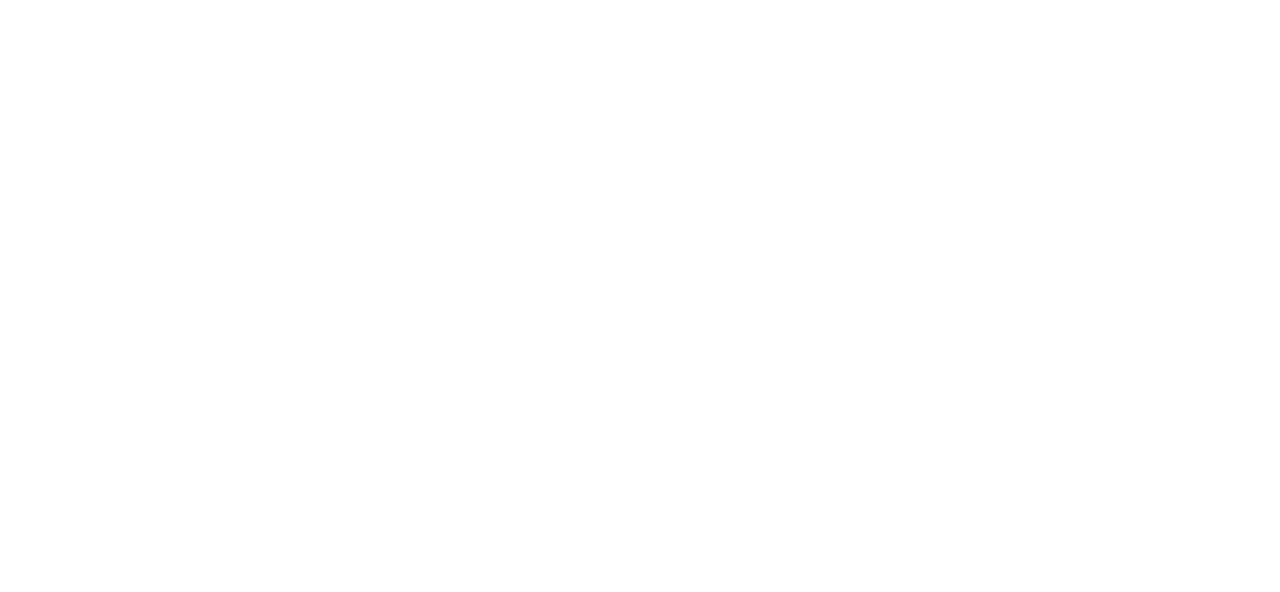
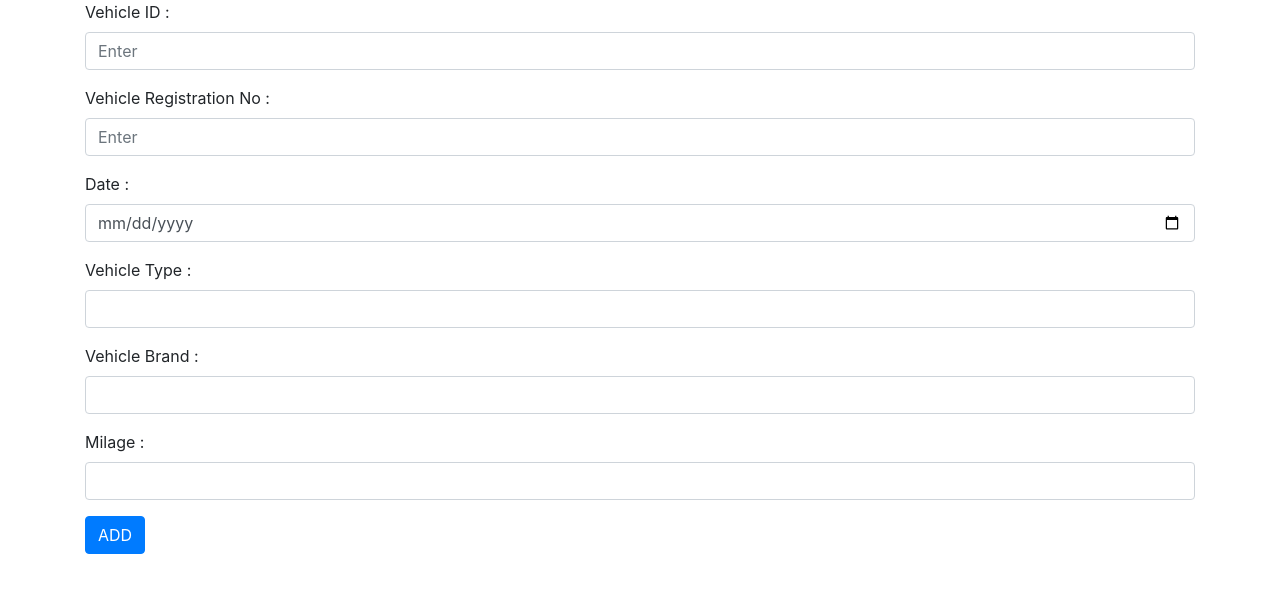
Before and after one commit to devinbi/WD_B01_ITP_G04, a React (Create React App) app in the folder frontend/: page /vadd in a window 1280 px wide. Shown: the top 592 px of the page. Built offline with nearby package versions, Linux system fonts and the light colour scheme.

Commit message:
Add Transport part done

```diff
--- a/frontend/src/App.js
+++ b/frontend/src/App.js
@@ -3,6 +3,7 @@
 import './App.css';
 import AddTransport from './components/transportManagement/AddTransport';
 import AllTransport from './components/transportManagement/AllTransport';
+import AddVehicle from './components/transportManagement/AddVehicle';
 import { BrowserRouter as Router, Route} from 'react-router-dom';
 
 
@@ -14,6 +15,7 @@
     <div>
         <Route  path="/add" exact component={AddTransport}/>
         <Route path= "/view" exact component={AllTransport}/>
+        <Route path= "/vadd" exact component={AddVehicle}/>
 
       {/* <Transport/>  */}
     </div>
--- /dev/null
+++ b/frontend/src/components/transportManagement/AddVehicle.js
@@ -0,0 +1,93 @@
+import React,{useState} from "react";
+import axios from "axios";
+
+
+export default function AddVehicle(){
+    const [Vehicle_ID,setVid] = useState("");
+    const [Vehicle_Registration_No,setVrid] = useState("");
+    const [Date,setDate] = useState("");
+    const [Vehicle_Type,setType] = useState("");
+    const [Vehicle_Brand,setBrand] = useState("");
+    const [Mileage,setMilage] = useState("");
+    // console.log("description",description)
+
+    function sendData(e){
+        e.preventDefault();
+        const newVehicle ={
+            Vehicle_ID,
+            Vehicle_Registration_No,
+            Date,
+            Vehicle_Type,
+            Vehicle_Brand,
+            Mileage
+        }
+            console.log("new Vehicle",newVehicle);
+        axios.post("http://localhost:8070/Vehicle/add",newVehicle).then(()=>{
+        alert("Vehicle Added...!!")
+
+        window.location.reload();
+
+    }).catch((err)=>{
+        alert(err)
+    })
+
+    }
+
+    return(
+        <div className="container">
+            <form onSubmit={sendData}>
+               <div class="form-group">
+                    <label for="vid">Vehicle ID :</label>
+                    <input type="text" class="form-control" id="vid"  placeholder="Enter "
+                    onChange={(e)=>{
+                        setVid(e.target.value);
+                    }}/>
+
+                </div>
+                <div className="form-group">
+                    <label for="vrid">Vehicle Registration No :</label>
+                    <input type="text" class="form-control" id="vrid"  placeholder="Enter" onChange={(e)=>{
+                        setVrid(e.target.value);
+                    }}/>
+
+                </div>
+
+                <div className="form-group">
+                    <label for="date">Date :</label>
+                    <input type="date" class="form-control" id="date" onChange={(e)=>{
+                        setDate(e.target.value);
+                    }}/>
+                </div>
+
+                 <div class="form-group">
+                    <label for="type">Vehicle Type :</label>
+                    <input type="text" class="form-control" id="type"
+                    onChange={(e)=>{
+                        setType(e.target.value);
+                    }} />
+                </div>
+
+                <div class="form-group">
+                    <label for="brand">Vehicle Brand :</label>
+                    <input type="text" class="form-control" id="brand"
+                    onChange={(e)=>{
+                        setBrand(e.target.value);
+                    }}/>
+                </div>
+
+                <div class="form-group">
+                    <label for="milage"> Milage :</label>
+                    <input type="text" class="form-control" id="milage"
+                    onChange={(e)=>{
+                        setMilage(e.target.value);
+                    }}/>
+                </div>
+
+
+            <button type="submit" class="btn btn-primary">ADD</button>
+            </form>
+
+        </div>
+    )
+
+}
```
Also changed, not shown: 2 other files (tests, documents, lock files or other folders).
